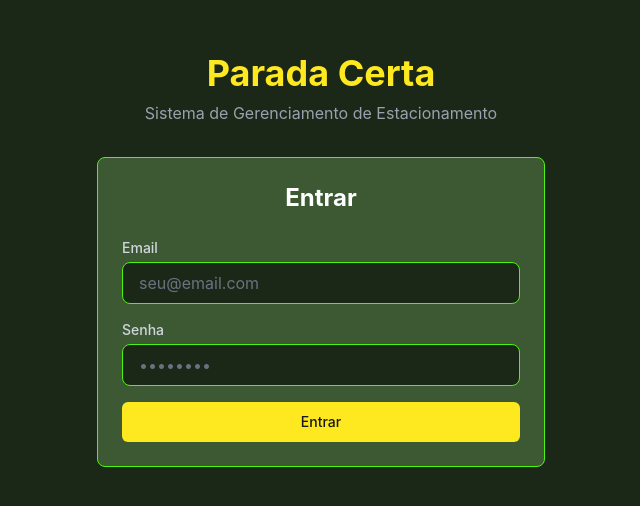
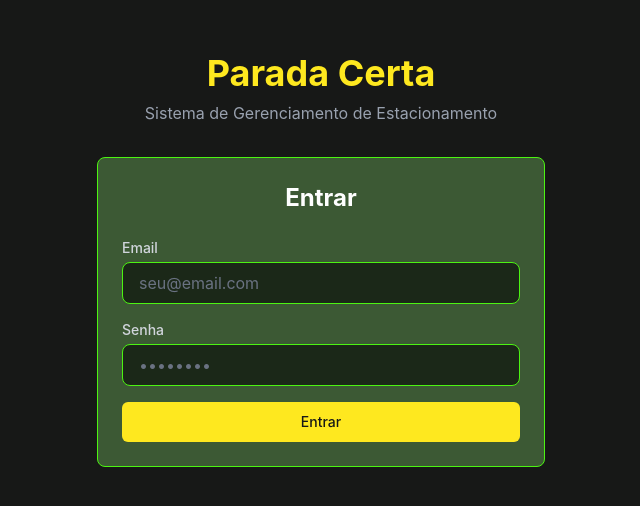
Before and after one commit to willtechcod/Parada-Certa, a Next.js app: page /login in a window 1280 px wide. Shown: the part 140-646 px from the top of the page, without its empty margins (319-959 px from the left). Built offline with nearby package versions, Linux system fonts and the light colour scheme.

Commit message:
Change login page background to match sidebar color
- Login page now uses bg-secondary (same as sidebar)
- Consistent visual experience across the app

```diff
--- a/src/app/login/page.tsx
+++ b/src/app/login/page.tsx
@@ -52,7 +52,7 @@
   };
 
   return (
-    <div className="min-h-screen flex items-center justify-center bg-background p-4">
+    <div className="min-h-screen flex items-center justify-center bg-secondary p-4">
       <div className="w-full max-w-md">
         <div className="text-center mb-8">
           <h1 className="text-4xl font-bold text-primary mb-2">
```
